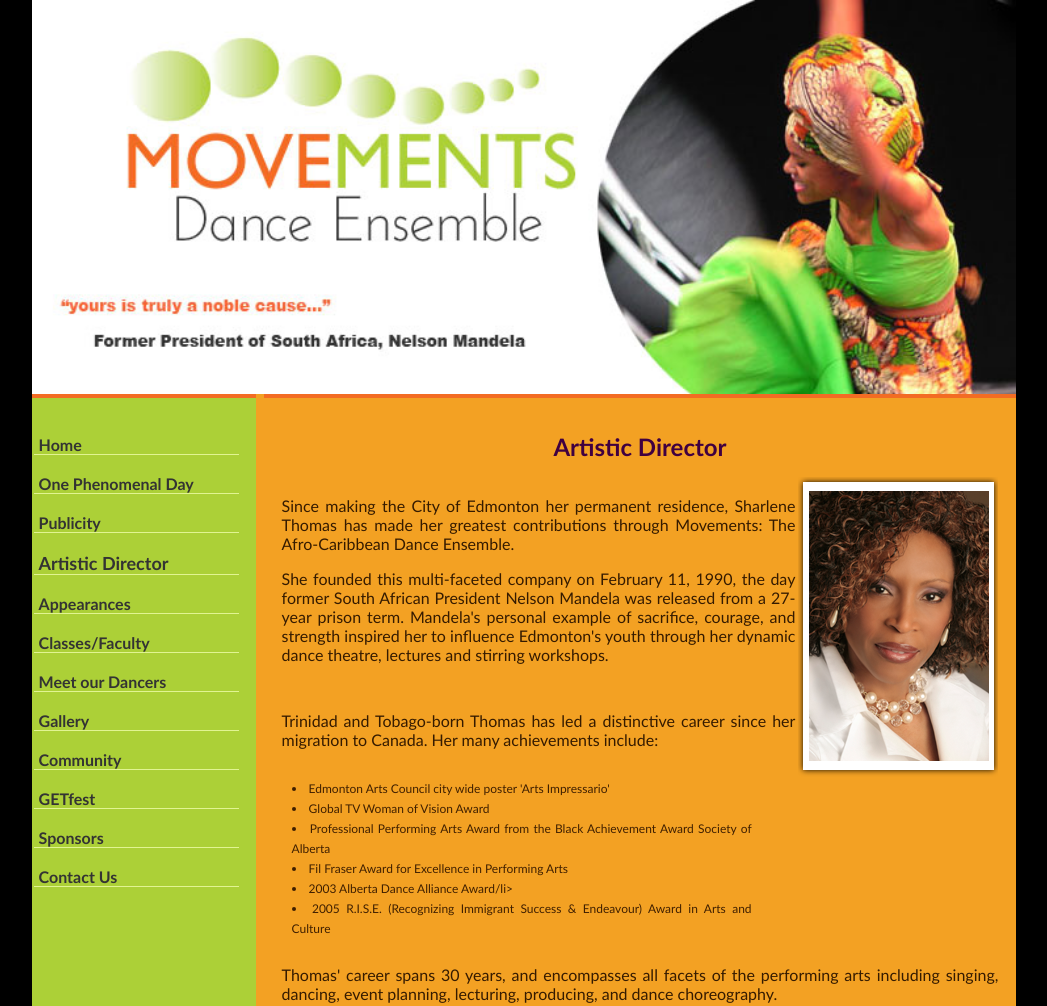
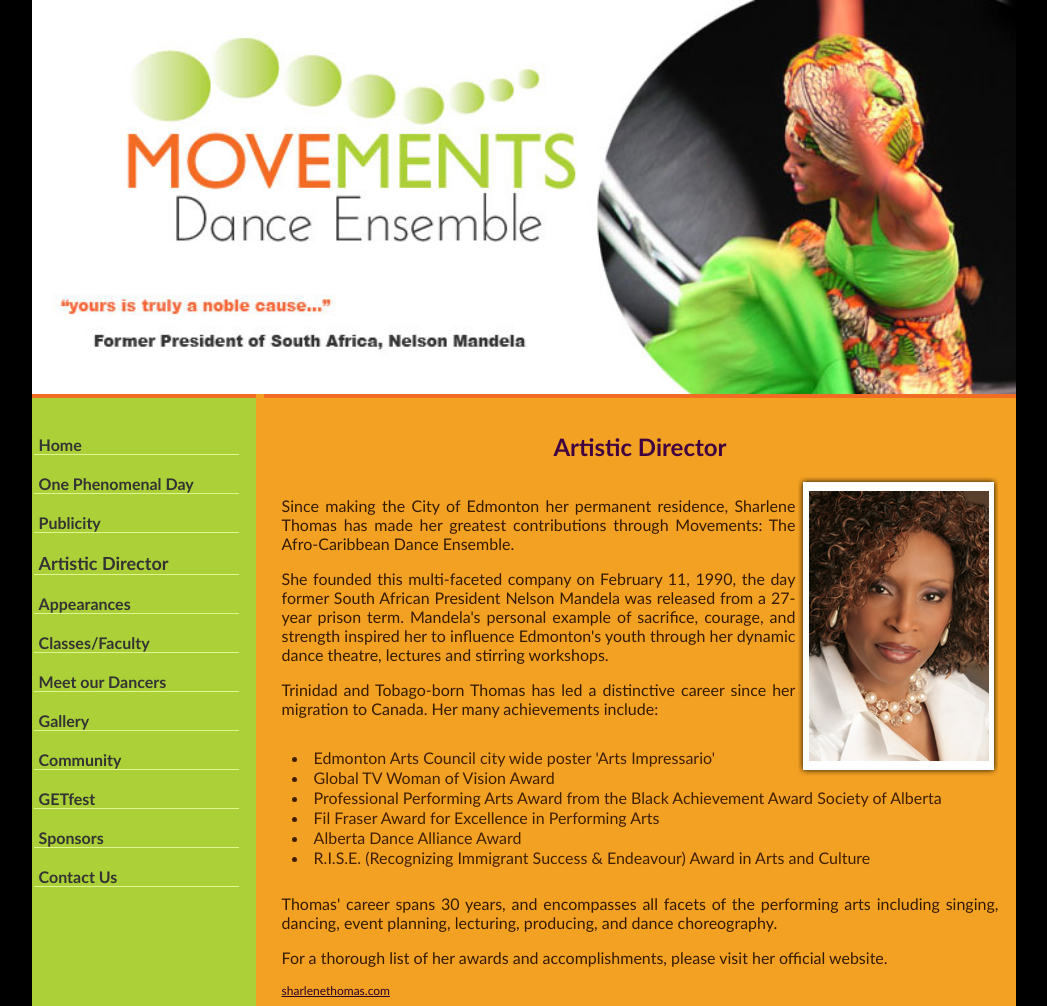
Before and after one commit to rjantoine/movementsdance, a plain HTML site: page movements/director/index.htm in a window 1280 px wide. Shown: the top 1006 px of the page, without its empty margins (116-1163 px from the left). Drawn offline with Linux system fonts and the light colour scheme; files whose address does not match are found by name.

Commit message:
Changes Aug 26 2020

```diff
--- a/movements/director/index.htm
+++ b/movements/director/index.htm
@@ -4,7 +4,7 @@
     <title>Movements</title>
 
 
-    <link href="../mystyle1.css?v=2020080603" rel="stylesheet" type="text/css">
+    <link href="../mystyle1.css?v=2020082602" rel="stylesheet" type="text/css">
 
 </head>
 <body>
@@ -49,7 +49,6 @@
                     sacrifice, courage, and strength inspired her to influence Edmonton's
                     youth through her dynamic dance theatre, lectures and stirring
                     workshops.</p>
-                <br>
                 <p>Trinidad and Tobago-born Thomas has led a distinctive
                     career since her migration to Canada. Her many achievements include:</p>
                 <div id="listdirector">
@@ -61,8 +60,8 @@
                         Achievement Award Society of Alberta
                     </li>
                     <li>Fil Fraser Award for Excellence in Performing Arts</li>
-                    <li>2003 Alberta Dance Alliance Award/li>
-                    <li>2005 R.I.S.E. (Recognizing Immigrant Success &amp;
+                    <li>Alberta Dance Alliance Award</li>
+                    <li>R.I.S.E. (Recognizing Immigrant Success &amp;
                         Endeavour) Award in Arts and Culture
                     </li>
                 </div>
--- a/movements/mystyle1.css
+++ b/movements/mystyle1.css
@@ -24,7 +24,7 @@
 #list2{ text-align:left; color:#402000; padding:10px; width:460px; line-height:20px; }
 #list3{ color:#402000; border:0px; padding:10px; width:460px; line-height:20px; }
 #listevents{ color:#402000; border:4px double #402000; padding:10px; width:440px; line-height:20px; }
-#listdirector{ color:#402000; padding:10px; width:460px; margin-top:20px;  line-height:20px; }
+#listdirector{ color:#402000; padding:10px; font-size: 16px; margin-top:20px;  line-height:20px; }
 
 .rightcol{ text-align:justify;  }
 #rightcol{ font-size:12px; padding:18px;
```
Also changed, not shown: movements/getfest/index.htm (+3 -1 lines), movements/images/getfestlogo.png (added).
